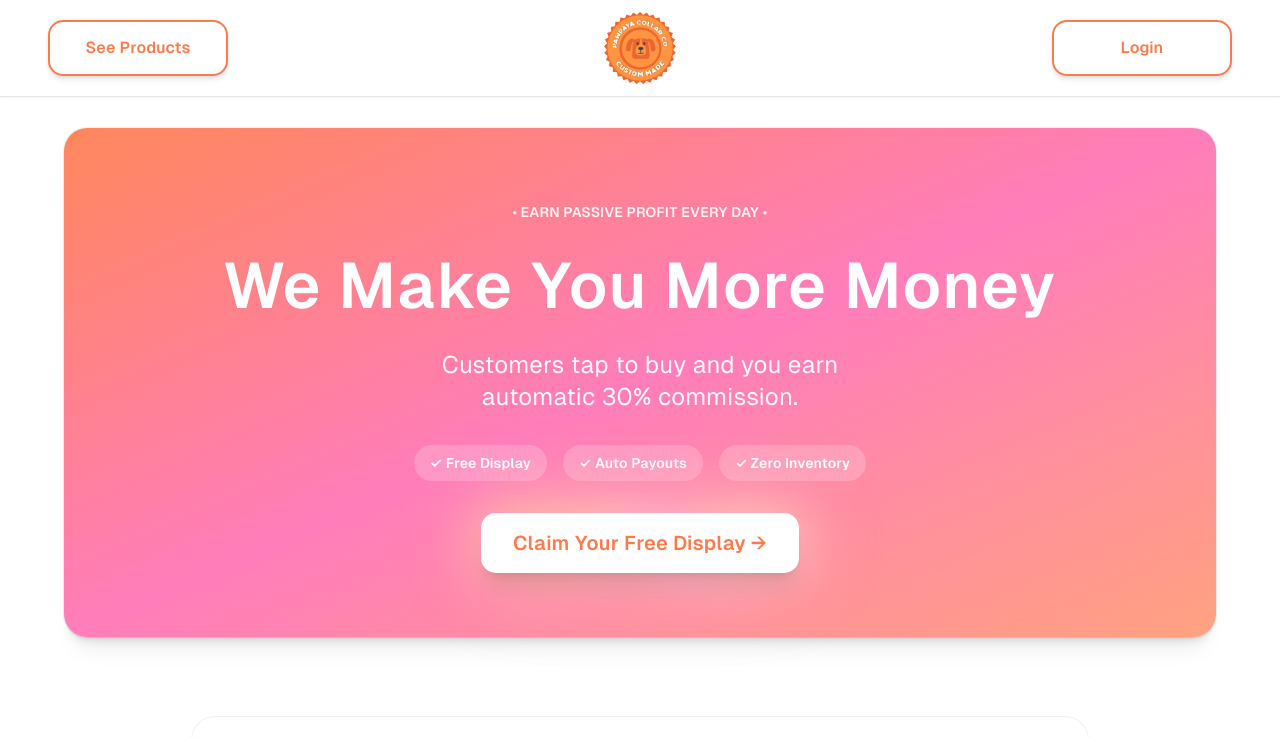
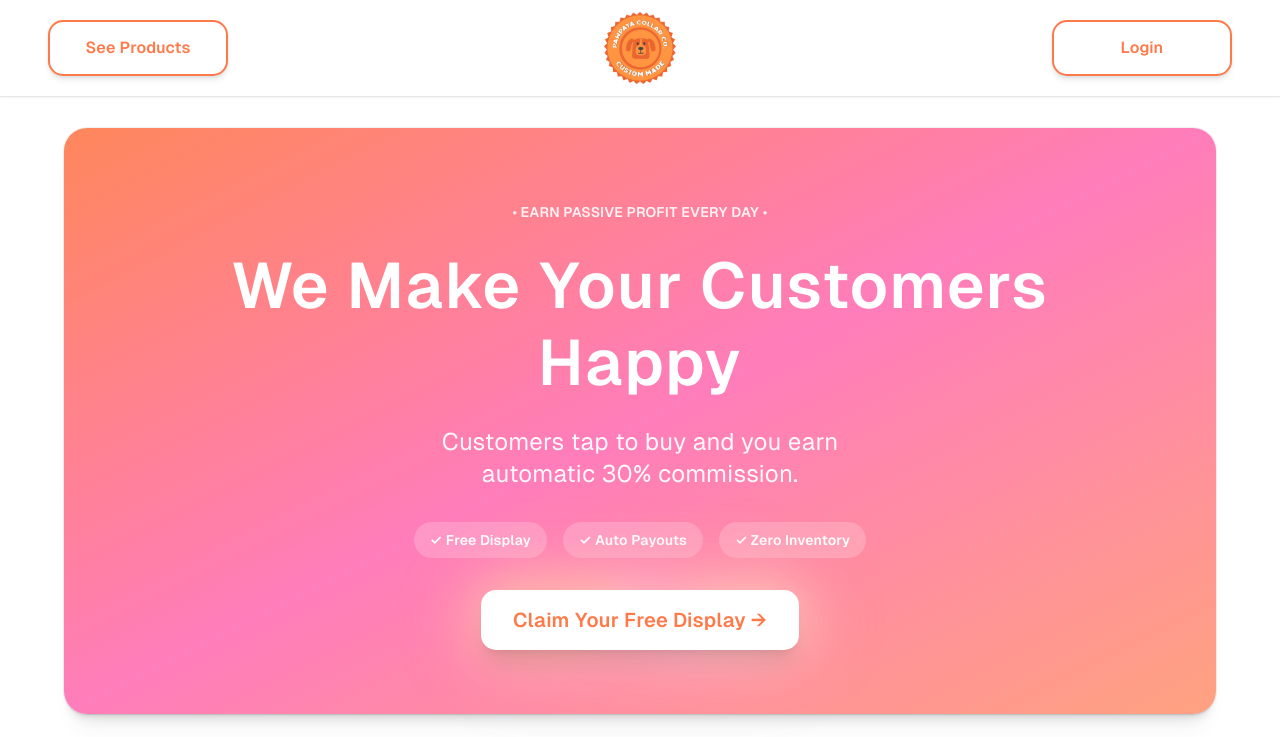
Before and after one commit to pawpayaco/tapify-marketplace, a Next.js app: page / in a window 1280 px wide. Shown: the top 737 px of the page. Built offline with nearby package versions, Linux system fonts and the light colour scheme; no server answers.

Commit message:
Sync latest UID and Priority Display fixes

```diff
--- a/pages/index.js
+++ b/pages/index.js
@@ -165,7 +165,7 @@ export default function Home() {
 
               {/* Main heading */}
               <h1 className="text-2xl sm:text-3xl md:text-5xl lg:text-6xl font-bold mb-3 sm:mb-4 md:mb-6 px-1 sm:px-2 leading-tight">
-                We Make You More Money
+                We Make Your Customers Happy
               </h1>
 
               {/* Subheader */}
--- a/pages/onboard/about.js
+++ b/pages/onboard/about.js
@@ -144,7 +144,7 @@ export default function AboutPawpaya() {
             <div className="flex flex-col md:grid md:grid-cols-[2.25fr_1fr] gap-8 items-center max-w-6xl mx-auto">
               <div className="order-2 md:order-none bg-white rounded-[23px] p-7 md:p-10 shadow-[0px_0px_0px_1px_rgba(0,0,0,0.06),0px_1px_1px_-0.5px_rgba(0,0,0,0.06),0px_3px_3px_-1.5px_rgba(0,0,0,0.06),0px_6px_6px_-3px_rgba(0,0,0,0.06),0px_12px_12px_-6px_rgba(0,0,0,0.06),0px_24px_24px_-12px_rgba(0,0,0,0.06)]">
                 <p className="text-xl md:text-2xl text-gray-600 text-left leading-relaxed">
-This complimentary display from Pawpaya serves as free in-store marketing that showcases our friendship collar and bracelet sets. Each tap-to-buy display helps your store earn extra profit through automatic affiliate commissions. A seamless, modern way to boost sales without carrying inventory.                </p>
+                  This complimentary display from Pawpaya serves as in-store marketing that showcases our custom made collar and bracelet sets. Each tap-to-buy display helps your store earn extra profit through automatic affiliate commissions. A seamless, modern way to make the customer experience better.                </p>
               </div>
 
               {/* Rounded Image Card */}
```
